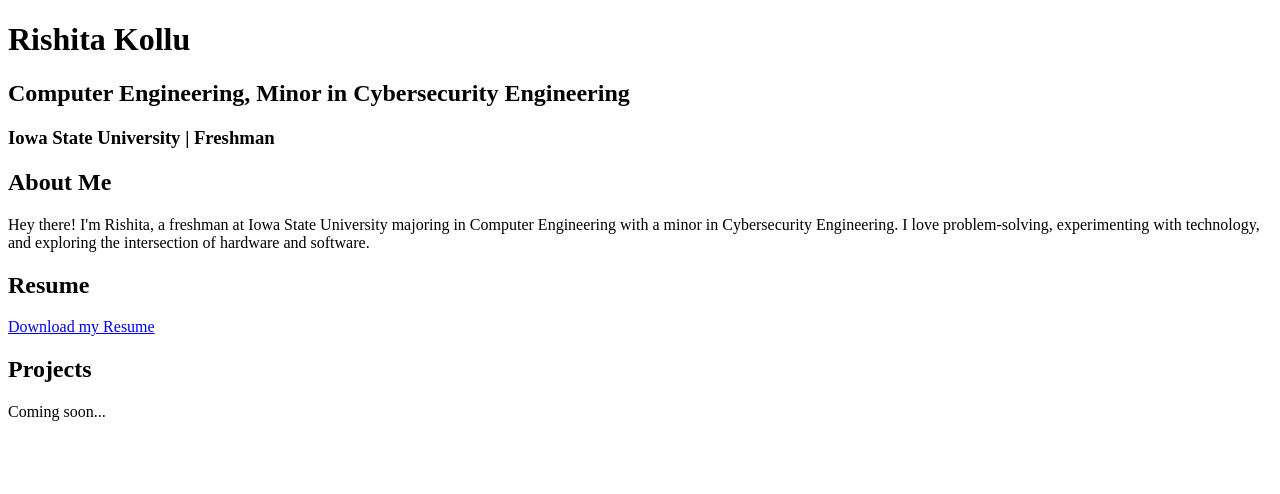
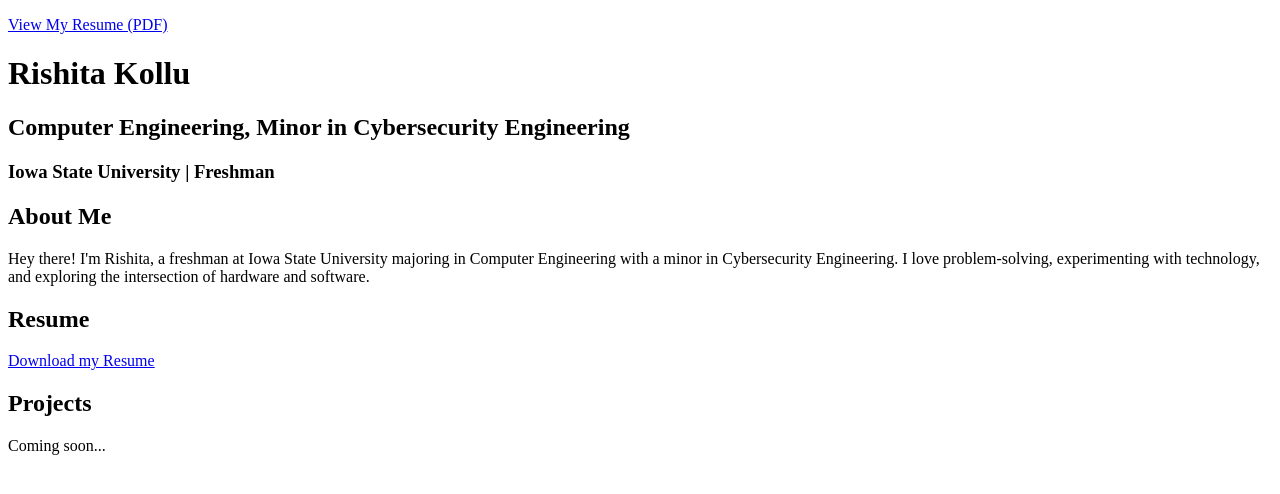
Before and after one commit to rishitaa25/Rishita_Portfolio, a plain HTML site: page index.html in a window 1280 px wide. Drawn offline with Linux system fonts and the light colour scheme.

Commit message:
Update index.html

```diff
--- a/index.html
+++ b/index.html
@@ -6,6 +6,7 @@
     <title>Rishita Kollu - Portfolio</title>
 </head>
 <body>
+    <p><a href="Rishita_Kollu.pdf" target="_blank">View My Resume (PDF)</a></p>
     <header>
         <h1>Rishita Kollu</h1>
         <h2>Computer Engineering, Minor in Cybersecurity Engineering</h2>
```
